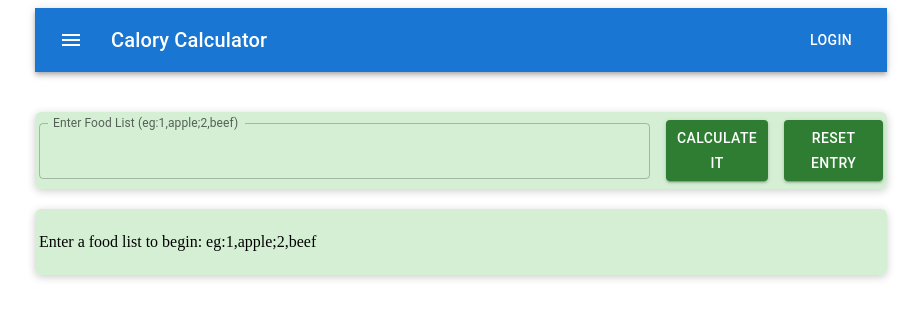
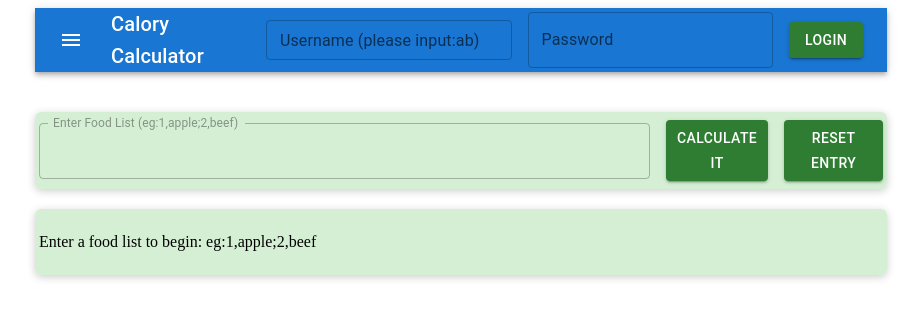
Before and after one commit to StoneAge-Inverter-X/calory-calculator, a React (Create React App) app: page / in a window 1280 px wide. Shown: the top 318 px of the page, without its empty margins (179-1100 px from the left). Built offline with nearby package versions, Linux system fonts and the light colour scheme; no server answers.

Commit message:
login/out done. more: clear results when logout

```diff
--- a/src/UIWrapper/Card.js
+++ b/src/UIWrapper/Card.js
@@ -3,7 +3,7 @@ import cssClasses from "./Card.module.css";
 
 class Card extends Component {
   render() {
-    console.log(this.props.children);
+    //console.log(this.props.children);
     return <div className={cssClasses.card}>{this.props.children}</div>;
   }
 }
--- a/src/UIWrapper/Card.module.css
+++ b/src/UIWrapper/Card.module.css
@@ -8,3 +8,14 @@
   border-radius: 6px;
   box-shadow: 0 2px 8px rgba(0, 0, 0, 0.2);
 }
+
+.cardDisabled {
+  margin-top: 20px;
+  padding-top: 8px;
+  padding-bottom: 8px;
+  padding-left: 4px;
+  padding-right: 4px;
+  background-color: rgba(133, 134, 139, 0.954);
+  border-radius: 6px;
+  box-shadow: 0 2px 8px rgba(0, 0, 0, 0.2);
+}
--- /dev/null
+++ b/src/components/HomePage/index.css
@@ -0,0 +1,3 @@
+.food-search-form {
+  background-color: aquamarine;
+}
--- a/src/components/HomePage/index.js
+++ b/src/components/HomePage/index.js
@@ -16,13 +16,41 @@ import Typography from "@mui/material/Typography";
 import IconButton from "@mui/material/IconButton";
 import MenuIcon from "@mui/icons-material/Menu";
 
+import "./index.css";
+
+const usernameMock = "ab";
+const pswMock = "12";
+
 const HomePage = () => {
   const dispatch = useDispatch();
+  let navigate = useNavigate();
 
   const userInput = useSelector((state) => state.foodSlice.userInput);
+  const isAuthed = useSelector((state) => state.foodSlice.isAuthed);
 
-  let navigate = useNavigate();
   const [inputText, setInputText] = useState(" ");
+  const [userName, setUserName] = useState("");
+  const [userPsw, setUserPsw] = useState("");
+
+  const handleLogin = (e) => {
+    e.preventDefault();
+    console.log(userName, userPsw);
+
+    if (isAuthed) {
+      setUserName("");
+      setUserPsw("");
+      dispatch(foodSliceActions.setIsAuthed(false));
+
+      return;
+    } else if (userName === usernameMock && userPsw === pswMock) {
+      setUserName("");
+      setUserPsw("");
+      dispatch(foodSliceActions.setIsAuthed(true));
+    } else {
+      alert("wrong ");
+      dispatch(foodSliceActions.setIsAuthed(false));
+    }
+  };
 
   const handleSubmit = (e) => {
     e.preventDefault();
@@ -60,7 +88,44 @@ const HomePage = () => {
             <Typography variant="h6" component="div" sx={{ flexGrow: 1 }}>
               Calory Calculator
             </Typography>
-            <Button color="inherit">Login</Button>
+            {/* <Button color="inherit">Login</Button> */}
+
+            <form onSubmit={handleLogin}>
+              <Stack
+                direction="row"
+                spacing={2}
+                alignItems="center"
+                justifyContent="space-evenly"
+              >
+                {isAuthed || (
+                  <TextField
+                    id="username-field"
+                    label="Username (please input:ab)"
+                    size="small"
+                    onChange={(e) => {
+                      setUserName(e.target.value);
+                      //dispatch(foodSliceActions.setUserInput(e.target.value));
+                    }}
+                    value={userName}
+                  />
+                )}
+                {isAuthed || (
+                  <TextField
+                    id="standard-password-input"
+                    label="Password"
+                    type="password"
+                    autoComplete="current-password"
+                    onChange={(e) => {
+                      setUserPsw(e.target.value);
+                      //dispatch(foodSliceActions.setUserInput(e.target.value));
+                    }}
+                  />
+                )}
+                <Button type="submit" variant="contained" color="success">
+                  {isAuthed ? "Logout" : "Login"}
+                </Button>
+              </Stack>
+            </form>
           </Toolbar>
         </AppBar>
       </Box>
@@ -73,6 +138,7 @@ const HomePage = () => {
             justifyContent="space-evenly"
           >
             <TextField
+              disabled={!isAuthed}
               fullWidth
               id="search-field"
               label="Enter Food List (eg:1,apple;2,beef)"
--- a/src/store/food-slice.js
+++ b/src/store/food-slice.js
@@ -1,6 +1,7 @@
 import { createSlice } from "@reduxjs/toolkit";
 
 const initialFoodState = {
+  isAuthed: false,
   userInput: "",
   apiOutput: [],
   totalCalory: 0,
@@ -13,6 +14,10 @@ const foodSlice = createSlice({
   name: "food",
   initialState: initialFoodState,
   reducers: {
+    setIsAuthed(state, action) {
+      state.isAuthed = action.payload;
+    },
+
     setIsloading(state, action) {
       state.isLoading = action.payload;
     },
```
